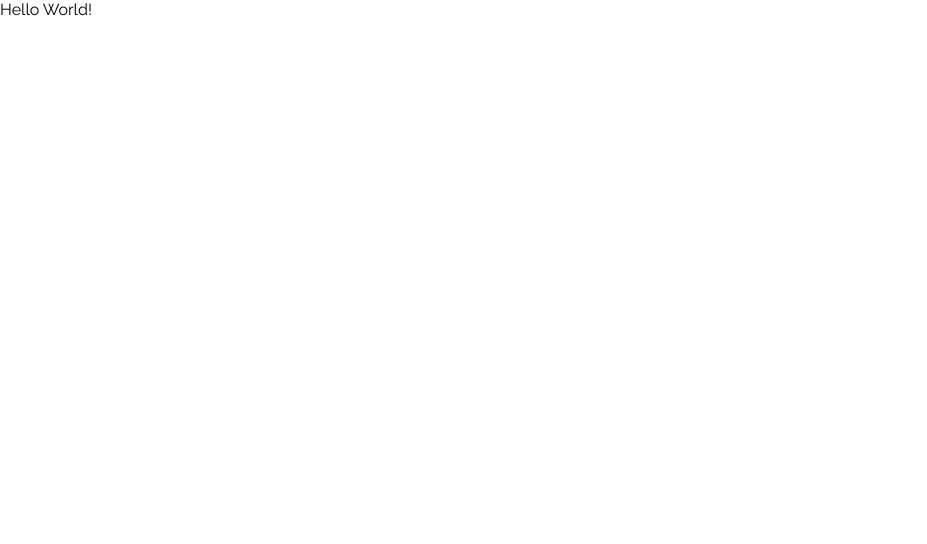
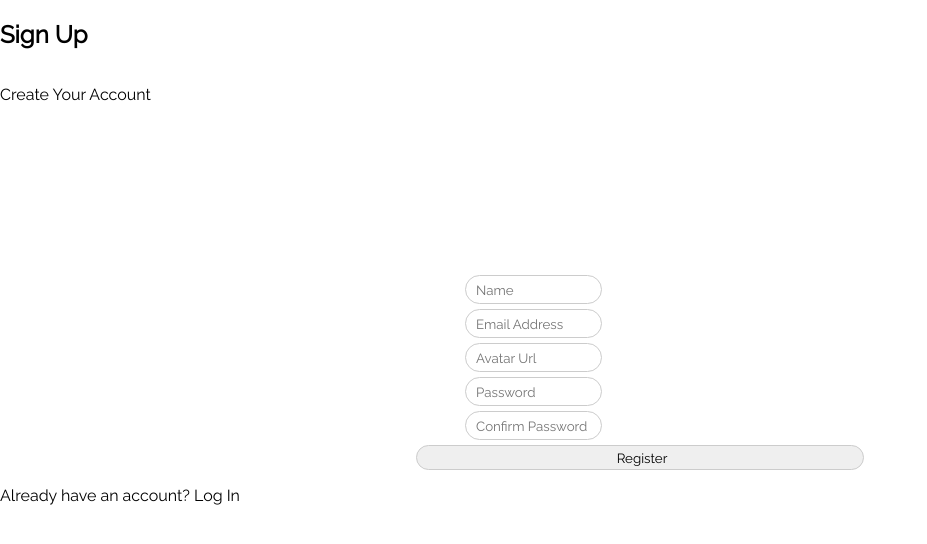
Before and after one commit to ritish78/ComposeSync, a React (Create React App) app in the folder client/: page /register in a window 1280 px wide. Shown: the top 544 px of the page, without its empty margins (0-927 px from the left). Built offline with nearby package versions, Linux system fonts and the light colour scheme.

Commit message:
Added functions in auth actions and Login Page with css and background image is done

```diff
--- a/client/src/App.css
+++ b/client/src/App.css
@@ -55,7 +55,7 @@ input {
     height: 25px;
     padding-left: 10px;
     border: 1px solid #ccc;
-    font-family: var(--rale-font)
+    font-family: var(--rale-font);
 }
 
 input:focus {
@@ -214,3 +214,90 @@ input:focus {
   color: #333;
   border: #ccc solid 1px;
 }
+
+.login-body {
+    position: relative;
+    background: url(https://images.unsplash.com/photo-1542435503-956c469947f6?ixlib=rb-4.0.3&ixid=M3wxMjA3fDB8MHxwaG90by1wYWdlfHx8fGVufDB8fHx8fA%3D%3D&auto=format&fit=crop&w=1074&q=80) no-repeat center center/cover;
+    width: 100%;
+}
+
+.full-page-container {
+    min-height: 100%;
+    display: flex;
+    flex-direction: column;
+    justify-content: center;
+    align-items: center;
+    width: 100%;
+}
+
+.login-container {
+    display: flex;
+    flex-direction: column;
+    justify-content: center;
+    align-items: center;
+    height: 100vh;
+    width: 100%;
+}
+
+
+.login-container form {
+    width: 50%;
+    margin-top: 20px;
+}
+
+.login-container form input {
+    width: 100%;
+    margin: 10px;
+    /* margin-top: 0; */
+}
+
+.form {
+    display: flex;
+    flex-direction: column;
+    align-items: center;
+    justify-content: center;
+    text-align: center;
+    width: 100%;
+}
+
+.form-group {
+    display: flex;
+    flex-direction: column;
+    align-items: flex-start;
+    justify-content: center;
+    margin-bottom: 5px;
+    width: 70%;
+    max-width: 350px;
+}
+
+.form-group label {
+    margin-left: 20px;
+    margin-bottom: 0px;
+}
+
+
+
+.login-button {
+    display: flex;
+    align-items: center;
+    justify-content: center;
+    margin: 0 auto;
+    background-color: var(--primary-color);
+    width: 35%;
+    max-width: 200px;
+    border-radius: 20px;
+    height: 35px;
+    border: 1px solid #ccc;
+    font-family: var(--rale-font);
+}
+
+
+.login-button:hover {
+    color: #ffffff;
+    background-color: var(--secondary-color);
+    cursor: pointer;
+}
+
+.login-button:active {
+    transform: translateY(1px);
+}
--- a/client/src/App.js
+++ b/client/src/App.js
@@ -1,10 +1,38 @@
 import './App.css';
+import Login from './components/auth/Login';
+import Register from './components/auth/Register';
+import Alert from './components/layout/Alert';
+
+import { useEffect } from 'react';
+import { loadUser } from './actions/auth';
+
+import { Provider } from 'react-redux';
+import store from './redux/store';
+
+import {
+  BrowserRouter as Router,
+  Routes,
+  Route
+} from 'react-router-dom';
 
 function App() {
+
+  useEffect(() => {
+    if (localStorage.token) {
+      store.dispatch(loadUser());
+    }
+  }, []);
+
   return (
-    <div className="App">
-      Hello World!
-    </div>
+    <Provider store={store}>
+      <Router>
+        <Alert />
+        <Routes>
+          <Route path='/login' element={<Login />} />
+          <Route path='/register' element={<Register />} />
+        </Routes>
+      </Router>
+    </Provider>
   );
 }
 
--- a/client/src/actions/auth.js
+++ b/client/src/actions/auth.js
@@ -35,14 +35,14 @@ export const loadUser = () => async (dispatch) => {
 
 
 //Register User
-export const registerUser = ({ name, email, password }) => async (dispatch) => {
+export const registerUser = ({ name, email, avatar, password }) => async (dispatch) => {
     const config = {
         headers: {
             'Content-Type': 'application/json'
         }
     }
 
-    const body = JSON.stringify({ name, email, password });
+    const body = JSON.stringify({ name, email, avatar, password });
 
     try {
 
--- a/client/src/components/auth/Register.js
+++ b/client/src/components/auth/Register.js
@@ -0,0 +1,122 @@
+import React, { useState } from 'react';
+import PropTypes from 'prop-types';
+import { Link, Navigate } from 'react-router-dom';
+import { connect } from 'react-redux';
+import { registerUser } from '../../actions/auth';
+import { setAlert } from '../../actions/alert';
+
+
+const Register = props => {
+
+    const [formData, setFormData] = useState({
+        name: '',
+        email: '',
+        avatar: '',
+        password: '',
+        confirmPassword: ''
+    })
+
+    const { setAlert, registerUser, isAuthenticated } = props;
+
+    const { name, email, avatar, password, confirmPassword } = formData;
+
+    const onChange = e => setFormData({
+        ...formData,
+        [e.target.name]: e.target.value
+    });
+
+    const handleSubmit = async (e) => {
+        e.preventDefault();
+
+        if (password !== confirmPassword) {
+            setAlert('Passwords do not match', 'danger');
+        } else {
+            registerUser({
+                name,
+                email,
+                avatar,
+                password
+            })
+        }
+    }
+
+    if (isAuthenticated) {
+        return <Navigate to='/dashboard' />
+    }
+
+    return (
+        <section className="container">
+            <h1 className="large text-primary">Sign Up</h1>
+            <p className="lead"><i className="fas fa-user"></i> Create Your Account</p>
+            <form className="form" onSubmit={e => handleSubmit(e)}>
+                <div className="form-group">
+                <input
+                        type="text"
+                        placeholder="Name"
+                        name="name"
+                        value={name}
+                        onChange={e => onChange(e)}
+                        required
+                    />
+                </div>
+                <div className="form-group">
+                <input
+                        type="email"
+                        placeholder="Email Address"
+                        name="email"
+                        value={email}
+                        onChange={e => onChange(e)}
+                        required
+                    />
+                </div>
+                <div className="form-group">
+                <input
+                        type="text"
+                        placeholder="Avatar Url"
+                        name="avatar"
+                        value={avatar}
+                        onChange={e => onChange(e)}
+                    />
+                </div>
+                <div className="form-group">
+                <input
+                    type="password"
+                    placeholder="Password"
+                    name="password"
+                    minLength="6"
+                    value={password}
+                    onChange={e => onChange(e)}
+                    required
+                />
+                </div>
+                <div className="form-group">
+                <input
+                    type="password"
+                    placeholder="Confirm Password"
+                    name="password2"
+                    minLength="6"
+                    value={confirmPassword}
+                    onChange={e => onChange(e)}
+                    required
+                />
+                </div>
+                <input type="submit" className="btn btn-primary" value="Register" />
+            </form>
+            <p className="my-1">
+                Already have an account? <Link to="/login">Log In</Link>
+            </p>
+         </section>
+    )
+}
+
+Register.propTypes = {
+    setAlert: PropTypes.func.isRequired,
+    register: PropTypes.func.isRequired,
+    isAuthenticated: PropTypes.bool
+}
+
+const mapStateToProps = state => ({
+    isAuthenticated: state.auth.isAuthenticated
+})
+
+export default connect(mapStateToProps, { setAlert, registerUser })(Register);
--- /dev/null
+++ b/client/src/reducers/auth.js
@@ -0,0 +1,55 @@
+import {
+    REGISTER_SUCCESS,
+    REGISTER_FAIL,
+    LOGIN_SUCCESS,
+    LOGIN_FAIL,
+    USER_LOADED,
+    LOGOUT,
+    AUTH_ERROR
+} from '../actions/constant';
+
+const initialState = {
+    token: localStorage.getItem('token'),
+    isAuthenticated: null,
+    loading: true,
+    user: null
+}
+
+export default function authReducer(state = initialState, action) {
+    const { type, payload } = action;
+
+    switch (type) {
+        case LOGIN_SUCCESS:
+        case REGISTER_SUCCESS:
+            localStorage.setItem('token', payload.token);
+            return {
+                ...state,
+                ...payload,
+                isAuthenticated: true,
+                loading: false
+            }
+
+        case LOGIN_FAIL:
+        case REGISTER_FAIL:
+        case LOGOUT:
+        case AUTH_ERROR:
+            localStorage.removeItem('token');
+            return {
+                ...state,
+                token: null,
+                isAuthenticated: false,
+                loading: false
+            }
+
+        case USER_LOADED:
+            return {
+                ...state,
+                isAuthenticated: true,
+                loading: false,
+                user: payload
+            }
+
+        default:
+            return state;
+    }
+}
--- a/client/src/reducers/index.js
+++ b/client/src/reducers/index.js
@@ -1,6 +1,8 @@
 import { combineReducers } from 'redux';
-
+import alert from './alert';
+import auth from './auth';
 
 export default combineReducers({
-
+    alert,
+    auth
 });
```
Also changed, not shown: client/src/components/auth/Login.js (+32 -4 lines), client/src/components/routing/PrivateRoute.js (added, +26 -0 lines).
